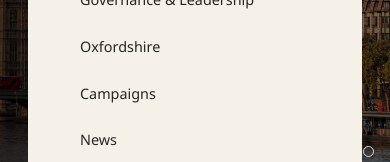
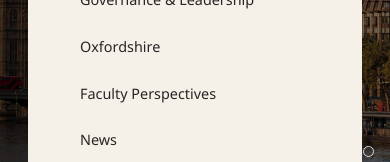
Before and after one commit to noblex1/cima_o, a React (Vite) app: page / in a window 390 px wide. Both pictures are taken after a click on the button 353 px from the left and 36 px from the top of the page. Shown: the part 277-439 px from the top of the page. Built offline with nearby package versions, Linux system fonts and the light colour scheme.

Commit message:
Update navigation: Change 'Campaigns' to 'Faculty Perspectives'

```diff
--- a/src/components/Header.jsx
+++ b/src/components/Header.jsx
@@ -59,7 +59,7 @@
               <Link to="/about" className="dropdown-item" onClick={closeMobileMenu}>About CIMA</Link>
               <Link to="/governance" className="dropdown-item" onClick={closeMobileMenu}>Governance & Leadership</Link>
               <Link to="/oxfordshire" className="dropdown-item" onClick={closeMobileMenu}>Oxfordshire</Link>
-              <Link to="/campaigns" className="dropdown-item" onClick={closeMobileMenu}>Campaigns</Link>
+              <Link to="/campaigns" className="dropdown-item" onClick={closeMobileMenu}>Faculty Perspectives</Link>
               <Link to="/news" className="dropdown-item" onClick={closeMobileMenu}>News</Link>
               <Link to="/blog" className="dropdown-item" onClick={closeMobileMenu}>Blog</Link>
               <Link to="/resources" className="dropdown-item" onClick={closeMobileMenu}>Resources</Link>
```
